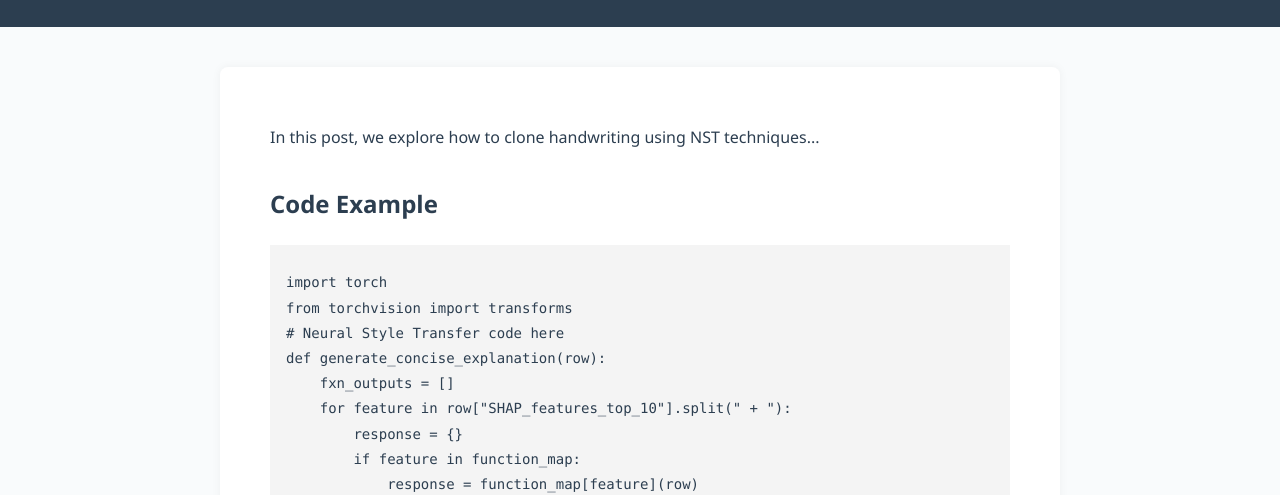
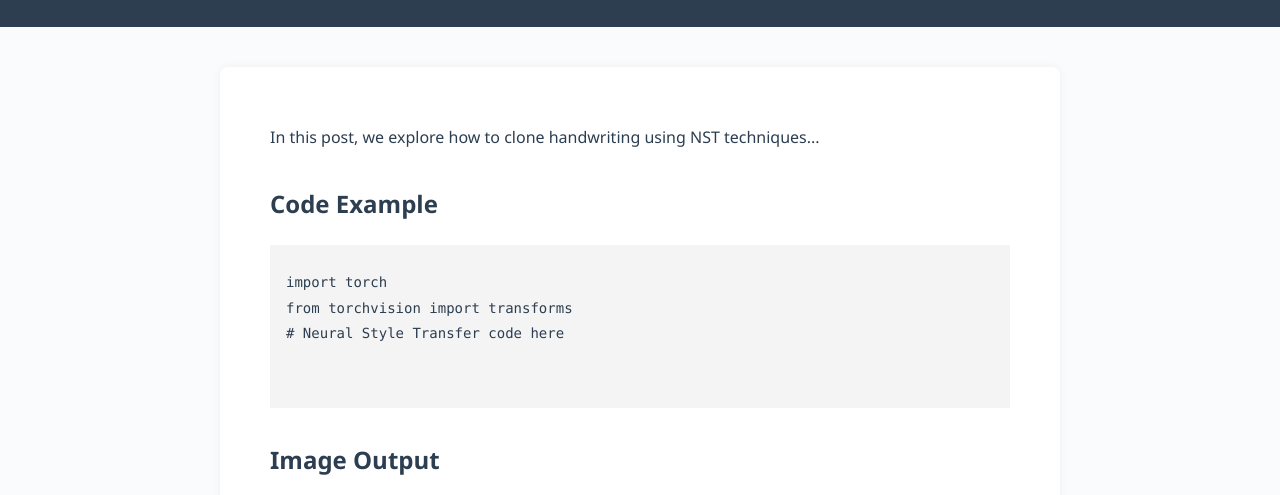
Before and after one commit to S-acharya57/s-acharya57.github.io, a plain HTML site: page blog/2.html in a window 1280 px wide. Shown: the part 127-622 px from the top of the page. Drawn offline with Linux system fonts and the light colour scheme.

Commit message:
Update 2.html

```diff
--- a/blog/2.html
+++ b/blog/2.html
@@ -23,30 +23,7 @@
 import torch
 from torchvision import transforms
 # Neural Style Transfer code here
-def generate_concise_explanation(row):
-	fxn_outputs = []
-	for feature in row["SHAP_features_top_10"].split(" + "):
-		response = {}
-		if feature in function_map:
-			response = function_map[feature](row)
-			# print(response)
-			fxn_response = FunctionResponse(
-				feature=feature,
-				explanation=feature_mapping[feature],
-				feature_value=row[feature],
-				function_output=response,
-			)
 
-			fxn_outputs.append(fxn_response)
-
-	return FinalResponse(
-		order_info=OrderInformation(
-			order_id=row["device_order_id"],
-			transaction_date=str(row["bus_date"]),
-			customer_id=row["cust_prof_id"],
-		),
-		function_response=fxn_outputs,
-	)
     </code></pre>
 
         <h2>Image Output</h2>
```
